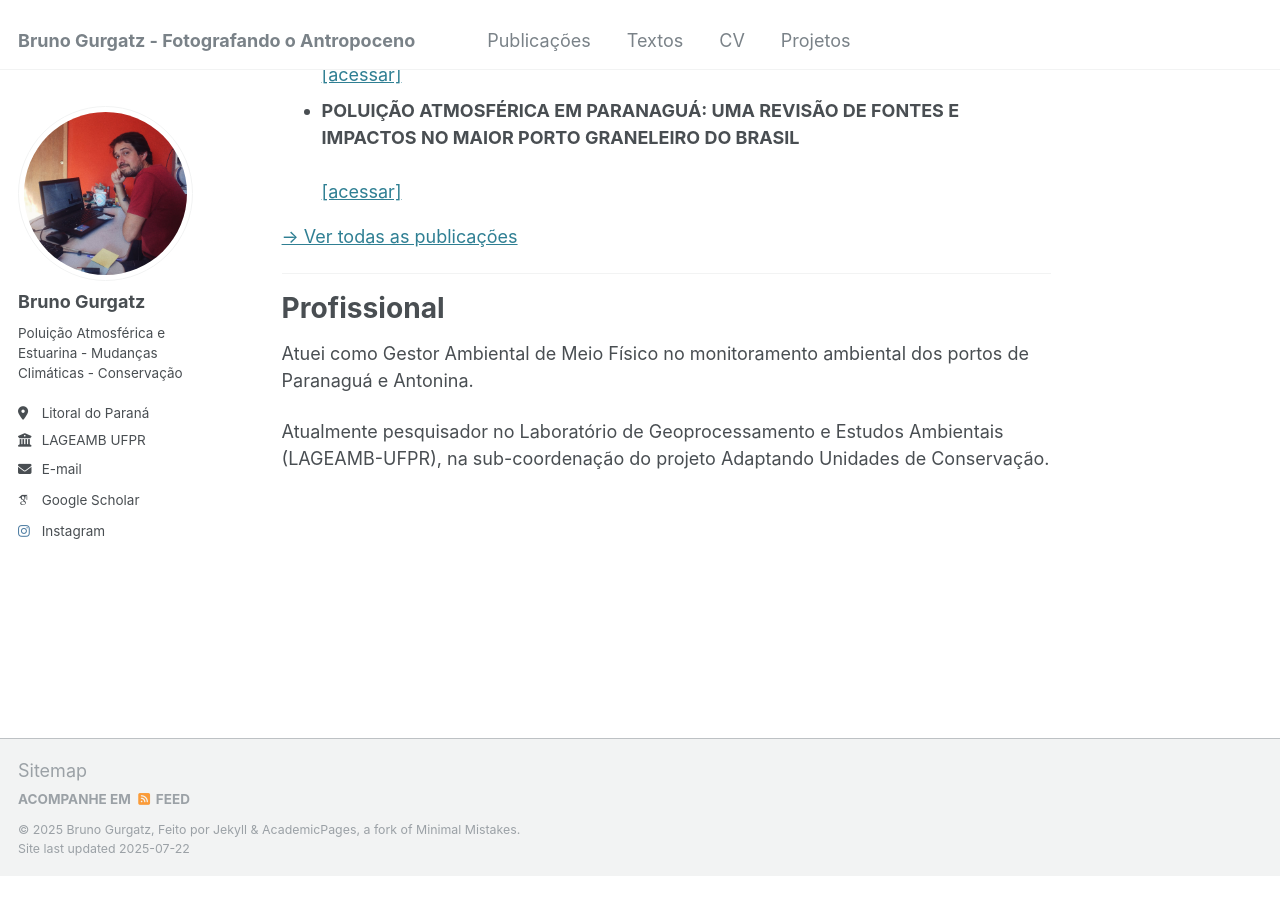
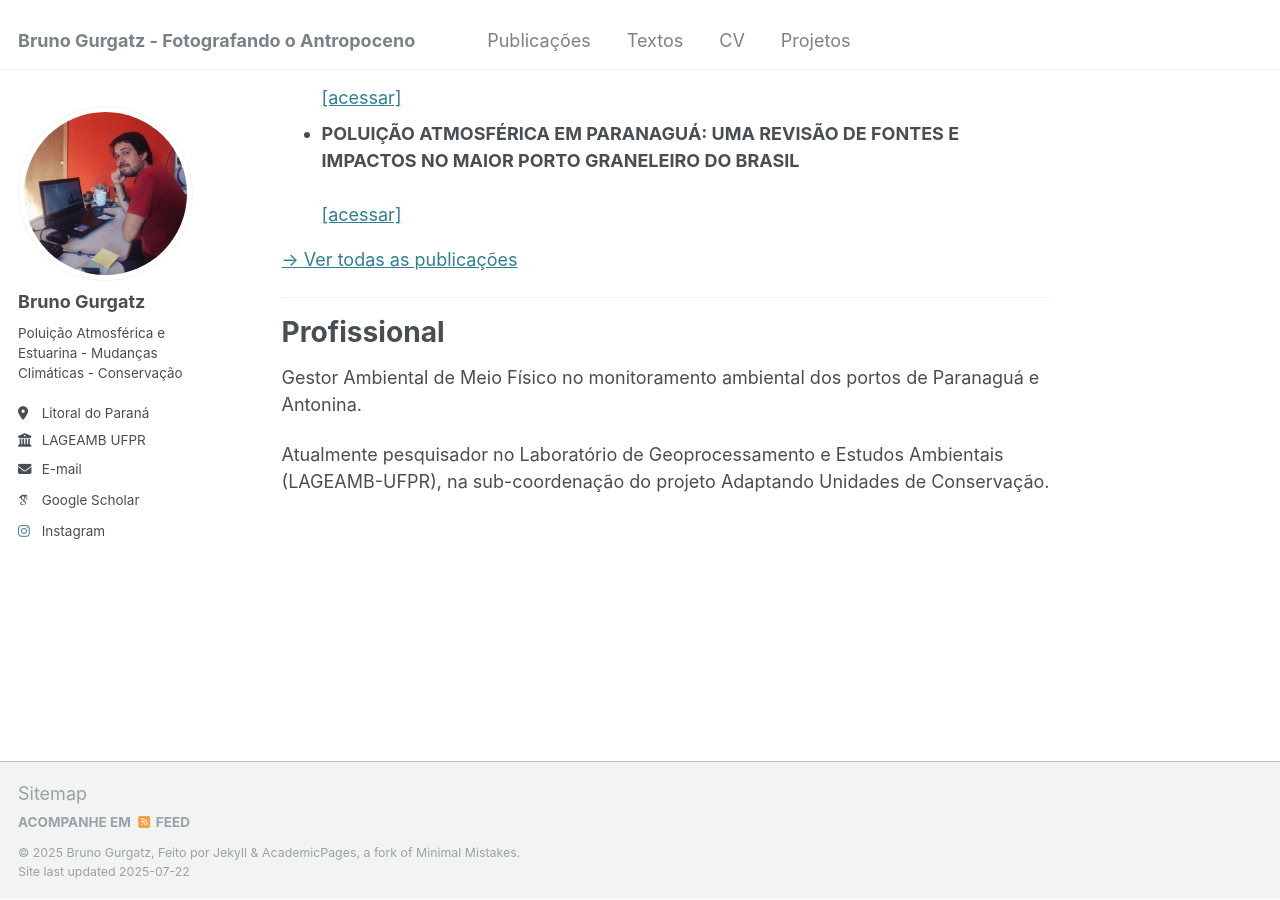
Before and after one commit to brunogurgatz/brunogurgatz.github.io, a Jekyll site: the page built from _pages/about.md, in a window 1280 px wide and 900 px high, scrolled down 1353 px. Built offline with Jekyll 4.4.1, drawn with Linux system fonts in a browser that asks for light colours; some web fonts are replaced; before the commit the page ends 2229 px from its top, so only the background shows below that; part of the change alters nothing that is shown; some of the changed text lies outside the part shown.

Commit message:
Update about.md

```diff
--- a/_pages/about.md
+++ b/_pages/about.md
@@ -14,11 +14,12 @@ Cientista ambiental. Entre geoquímica e a luta de classes.
 <span class="badge">🏞️ Conservação</span><span class="badge">🌫️ Poluição atmosférica</span></p>
 
 
-<span class="badge">☭ Marxista-leninista</span><span class="badge">🔻 decrescimento (degrowth)</span></p>
+<span class="badge">☭ Marxista-leninista</span><span class="badge">🔻 decrescimento (degrowth)</span>
 
 
 <span class="badge">🧭 Pesquisador no LAGEAMB – UFPR</span>
-<span class="badge">⚙️ Sub-coordenação: Projeto Adaptando Unidades de Conservação</span>
+
+<span class="badge">⚙️ Projeto Adaptando Unidades de Conservação</span>
 
 
 <span class="badge">🧪 Pós-doutorando em Sistemas Costeiros e Oceânicos – UFPR (atual)</span>
@@ -62,6 +63,6 @@ Durante minha trajetória, estudei a qualidade do ar em Paranaguá (PR), rastrea
 
 Profissional
 ======
-Atuei como Gestor Ambiental de Meio Físico no monitoramento ambiental dos portos de Paranaguá e Antonina.
+Gestor Ambiental de Meio Físico no monitoramento ambiental dos portos de Paranaguá e Antonina.
 
 Atualmente pesquisador no Laboratório de Geoprocessamento e Estudos Ambientais (LAGEAMB-UFPR), na sub-coordenação do projeto Adaptando Unidades de Conservação.
```
